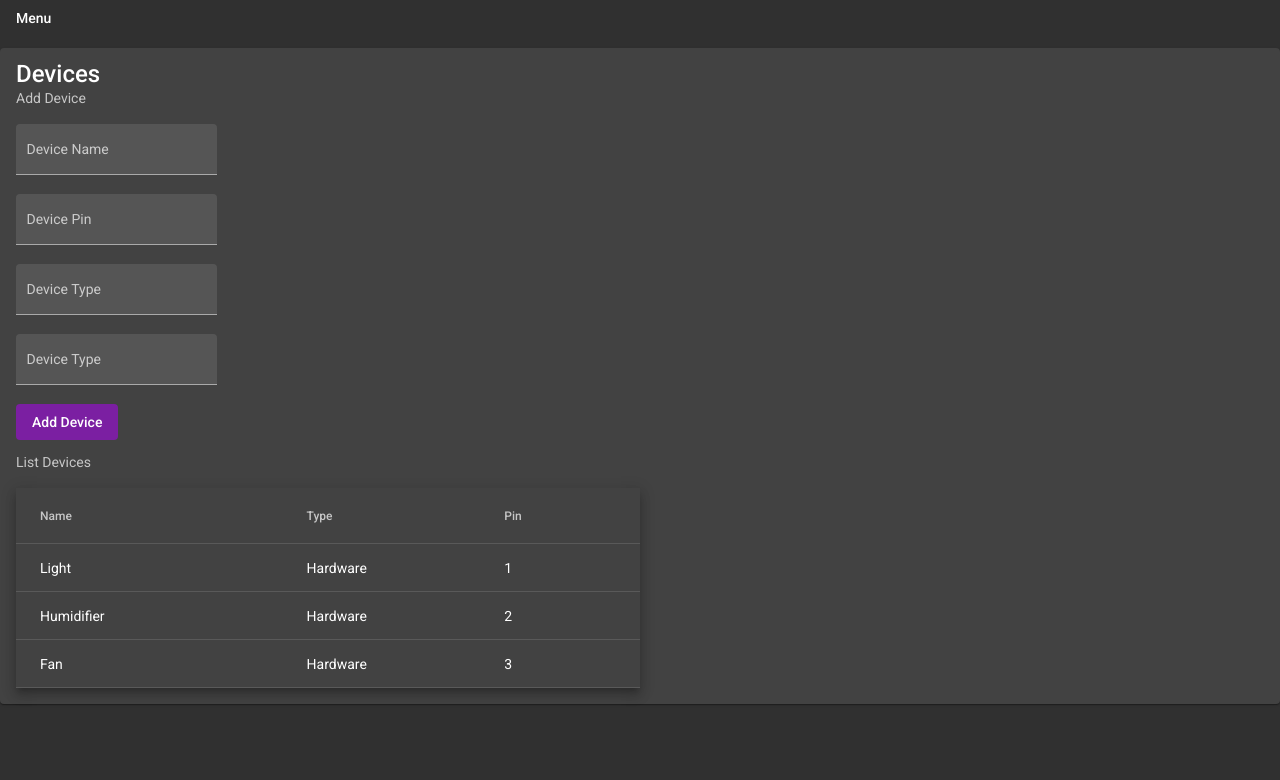
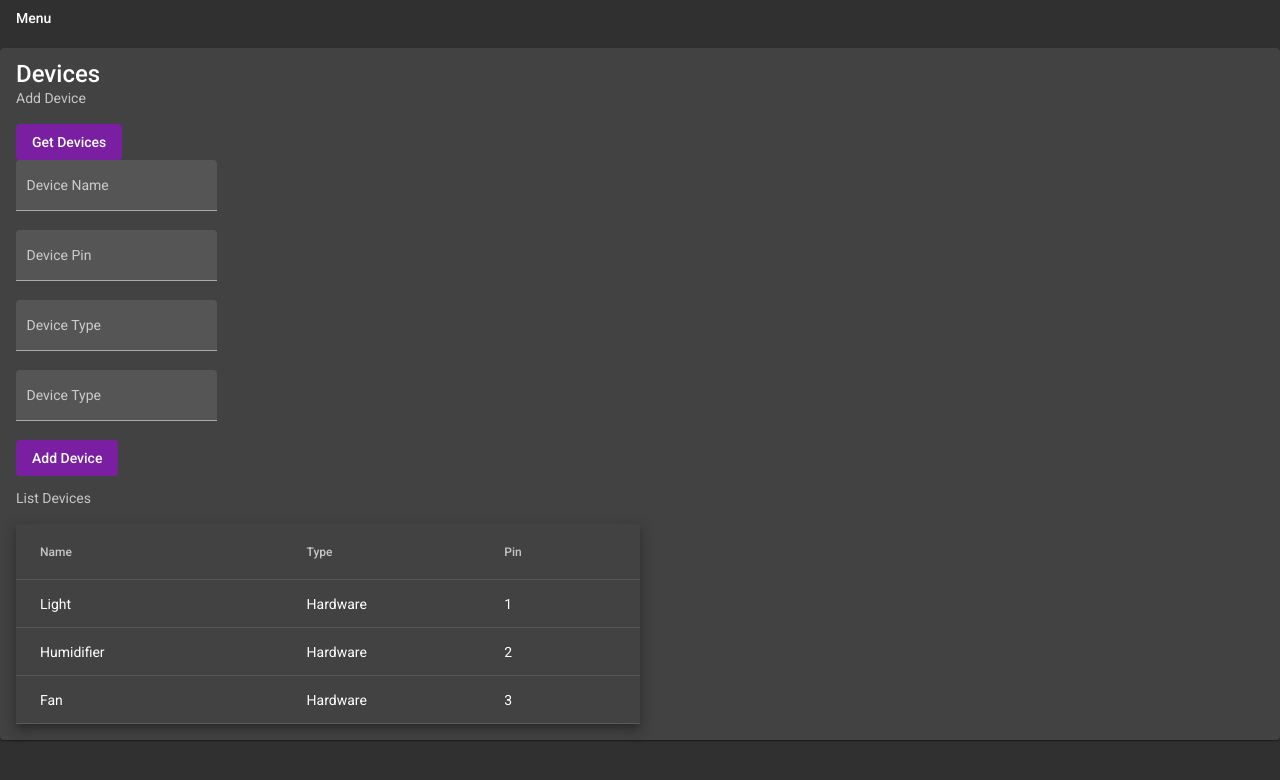
Before and after one commit to JacquesNolte/Gardner420, an Angular app in the folder web/: page /devices in a window 1280 px wide. Shown: the top 780 px of the page. Built offline with nearby package versions, Linux system fonts and the light colour scheme.

Commit message:
Added providers to FE

```diff
--- a/web/src/app/devices/devices.component.html
+++ b/web/src/app/devices/devices.component.html
@@ -4,6 +4,7 @@
             <mat-card-title>Devices</mat-card-title>
             <mat-card-subtitle>Add Device</mat-card-subtitle>
             <mat-card-content>
+                <button mat-flat-button (click)="getDevices()" color="primary">Get Devices</button>
                 <form>
                     <div>
                         <mat-form-field appearance="fill">
--- a/web/src/app/devices/devices.component.ts
+++ b/web/src/app/devices/devices.component.ts
@@ -1,4 +1,5 @@
 import { Component, OnInit } from '@angular/core';
+import { DevicesProvider } from '../providers';
 
 export interface PeriodicElement {
   name: string;
@@ -19,7 +20,9 @@ const ELEMENT_DATA: PeriodicElement[] = [
 })
 export class DevicesComponent implements OnInit {
 
-  constructor() { }
+  constructor(
+    public devicesProvider: DevicesProvider,
+  ) { }
 
   ngOnInit(): void {
   }
@@ -27,4 +30,11 @@ export class DevicesComponent implements OnInit {
   displayedColumns: string[] = ['name', 'type', 'pin'];
   dataSource = ELEMENT_DATA;
 
+  public getDevices(){
+    console.log('Getting Devices!')
+    this.devicesProvider.getDevices().subscribe((res) => {
+      console.log(res)
+    })
+  }
+
 }
--- a/web/src/app/providers/devices.service.ts
+++ b/web/src/app/providers/configuration.provider.ts
@@ -3,7 +3,7 @@ import { Injectable } from '@angular/core';
 @Injectable({
   providedIn: 'root'
 })
-export class DevicesService {
+export class ConfigurationProvider {
 
   constructor() { }
 }
--- /dev/null
+++ b/web/src/app/providers/devices.provider.ts
@@ -0,0 +1,19 @@
+import { Injectable } from '@angular/core';
+import { HttpClient } from '@angular/common/http'
+
+@Injectable({
+  providedIn: 'root'
+})
+export class DevicesProvider {
+
+  constructor(public http: HttpClient) { }
+
+  public getDevices() {
+    const url = '192.168.0.197:8080/api/devices/retrieve'
+
+    console.log({URL: url})
+
+    return this.http
+      .post<Response>('http://192.168.0.197:8080/api/devices/retrieve', {})
+  }
+}
--- /dev/null
+++ b/web/src/app/providers/index.ts
@@ -0,0 +1,2 @@
+export * from './configuration.provider'
+export * from './devices.provider'
```
Also changed, not shown: web/src/app/app.module.ts (+9 -3 lines), web/src/app/providers/configuration.service.ts (deleted, +0 -9 lines).
